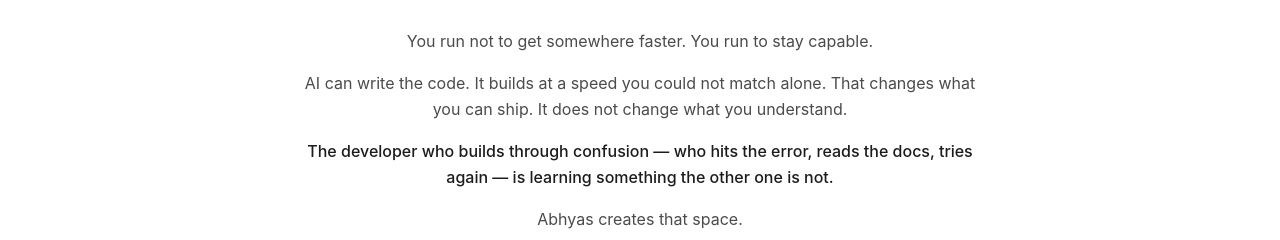
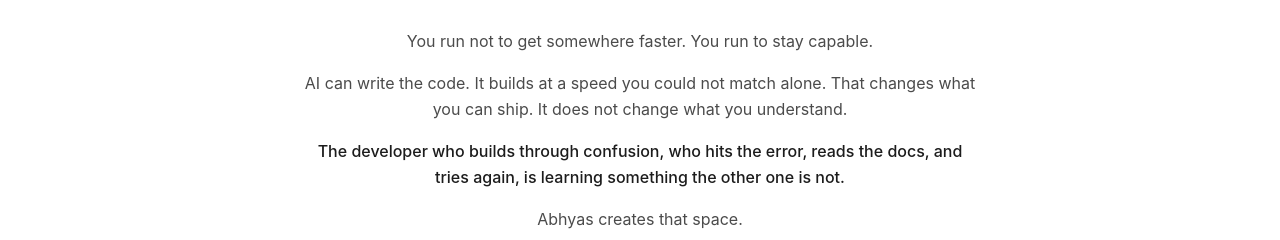
Before and after one commit to ayushrajsd/abhyas-ai, a Next.js app: page / in a window 1280 px wide. Shown: the part 960-1200 px from the top of the page. Built offline with nearby package versions, Linux system fonts and the light colour scheme; no server answers.

Commit message:
Remove em dashes from landing page
Rewrote the parenthetical on line 85 to use commas instead.

https://claude.ai/code/session_01Uc66eiJNUDYqwT3qsesJ5C

```diff
--- a/app/page.tsx
+++ b/app/page.tsx
@@ -82,8 +82,8 @@ export default async function LandingPage({
               That changes what you can ship. It does not change what you understand.
             </p>
             <p style={{ color: '#1c1c1c', fontWeight: 500 }}>
-              The developer who builds through confusion — who hits the error,
-              reads the docs, tries again — is learning something the other one is not.
+              The developer who builds through confusion, who hits the error,
+              reads the docs, and tries again, is learning something the other one is not.
             </p>
             <p>
               Abhyas creates that space.
```
